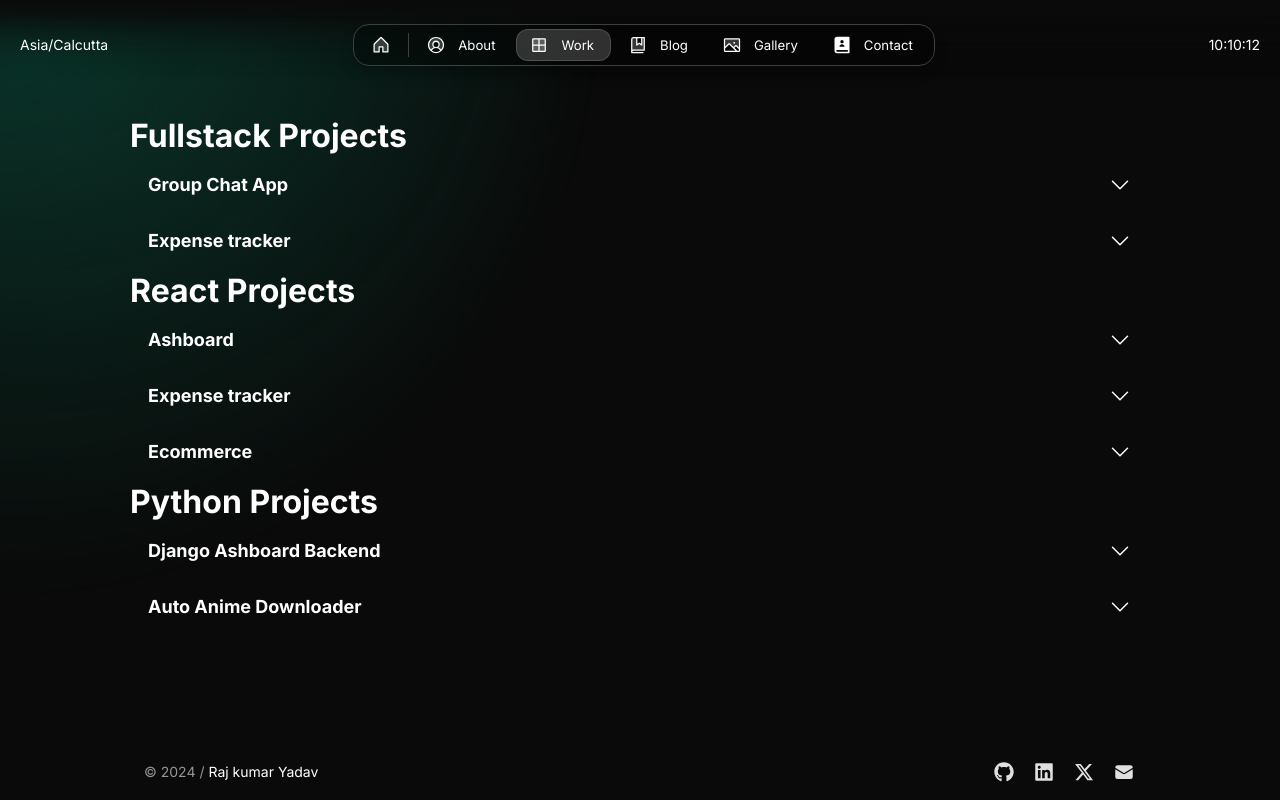
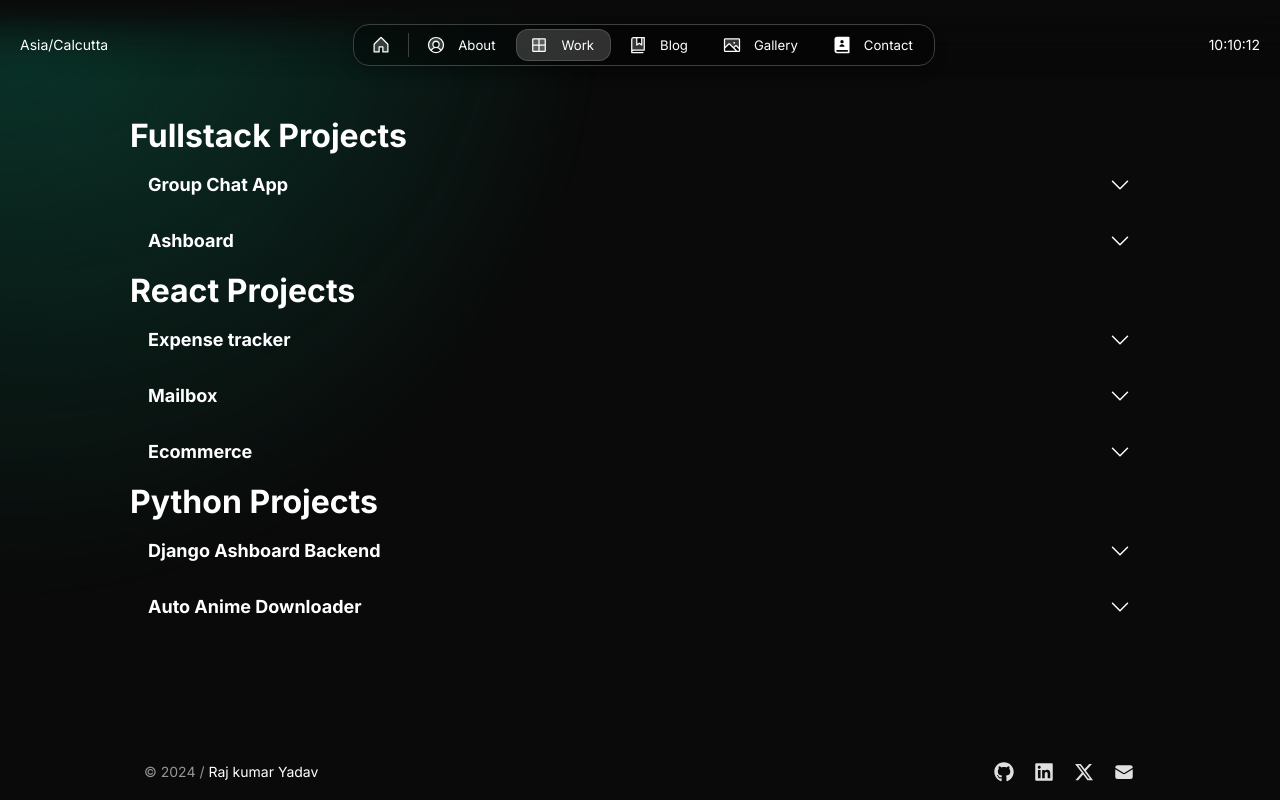
Before and after one commit to RKY2023/myportfolio, a Next.js app: page /work in a window 1280 px wide. Built offline with nearby package versions, Linux system fonts and the light colour scheme.

Commit message:
CHANGES: Project urls fixed.

```diff
--- a/src/components/work/Projects2.tsx
+++ b/src/components/work/Projects2.tsx
@@ -7,33 +7,33 @@ const FULLSTACK_PROJECTS = [
   {
     id: 0,
     name: 'Group Chat App',
-    url: 'https://group-chat-app-sigma.vercel.app/',
+    url: 'https://chat.rajkumaryd.in/',
   },
   {
     id: 1,
-    name: 'Expense tracker',
-    url: 'http://16.170.117.21/',
+    name: 'Ashboard',
+    url: 'https://ashboard.rajkumaryd.in/',
   }
 ]
 
 const WEB_PROJECTS = [
-  {
-    id: 0,
-    name: 'Ashboard',
-    url: 'https://ashboard-ruby.vercel.app/',
-    desc: '',
-  },
+  // {
+  //   id: 0,
+  //   name: 'Ashboard',
+  //   url: 'https://ashboard-ruby.vercel.app/',
+  //   desc: '',
+  // },
   {
     id: 1,
     name: 'Expense tracker',
     // url: 'https://expensetracker-7505d.web.app/',
     url: 'https://expense.rajkumaryd.in/',
   },
-  // {
-  //   id: 2,
-  //   name: 'Mailbox',
-  //   url: 'https://mailboxx-72dc0.web.app/',
-  // },
+  {
+    id: 2,
+    name: 'Mailbox',
+    url: 'https://mailboxx-72dc0.web.app/',
+  },
   {
     id: 3,
     name: 'Ecommerce',
```
